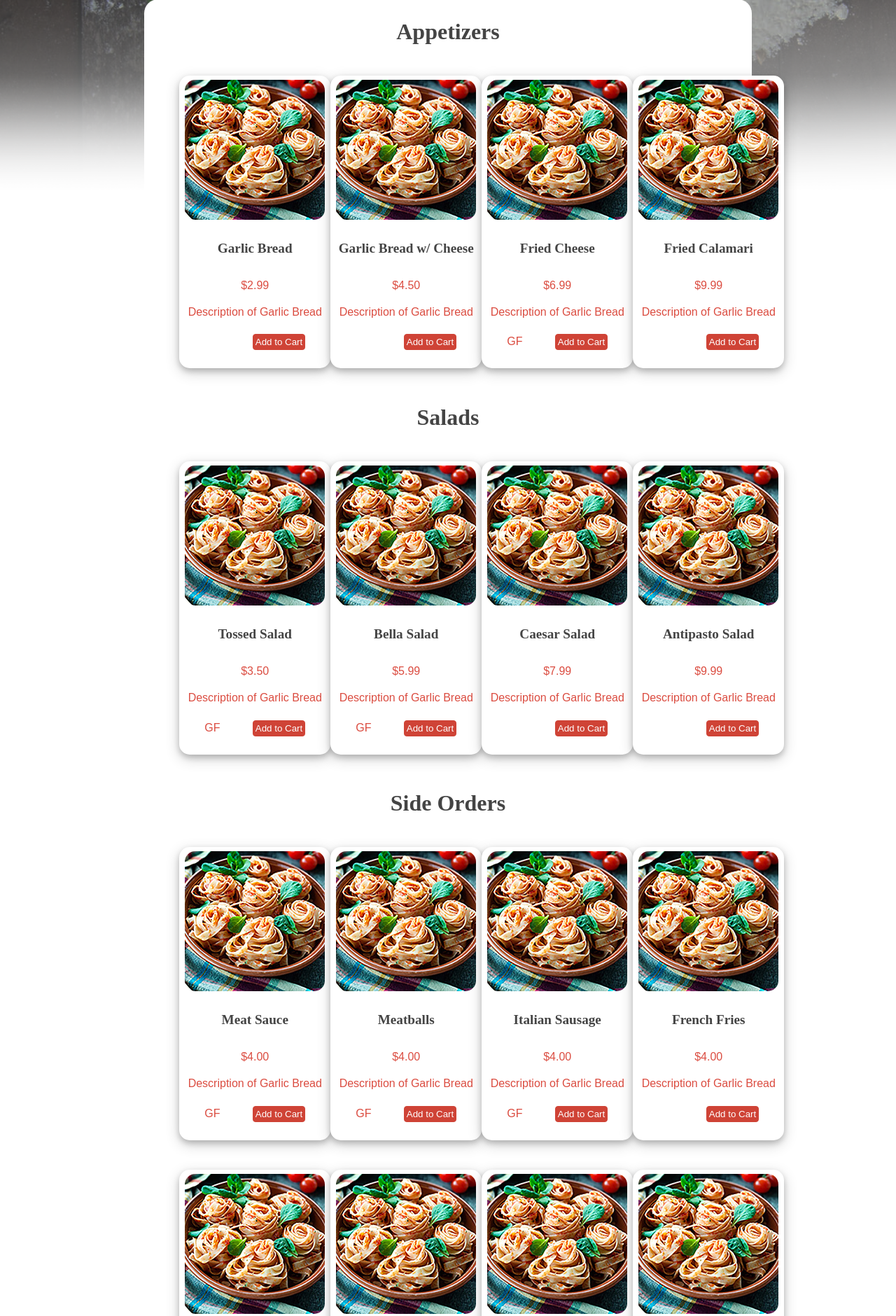
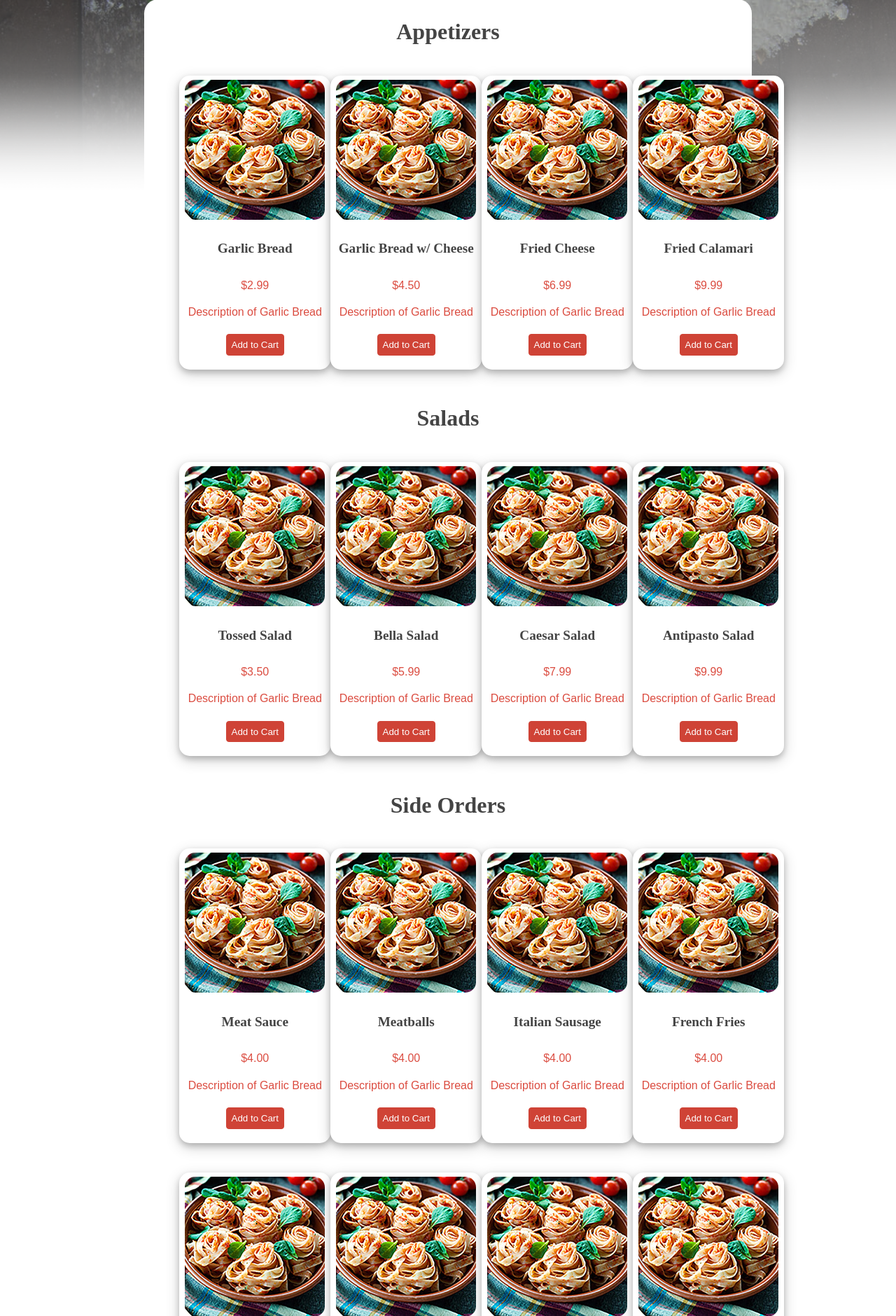
Before and after one commit to katelyn-raye/ctech4320, a PHP site: page /menu.html in a window 1280 px wide. Shown: the part 730-2610 px from the top of the page at 70% size. Run offline with PHP 8.4, Linux system fonts and the light colour scheme; some web fonts are replaced.

Commit message:
fixed add to cart button

```diff
--- a/css/styles.css
+++ b/css/styles.css
@@ -448,14 +448,14 @@ input[type=text]{
   display: -webkit-flex;
   flex-flow: row nowrap;
   -webkit-flex-flow: row nowrap;
-  justify-content: space-between;
-  -webkit-justify-content: space-between;
-  align-items: flex-start;
-  -webkit-align-items: flex-start;
-  align-content: space-between;
-  -webkit-align-content: space-between;
-  width: 80%;
-  margin: 10% 0 5% 0;
+  justify-content: center;
+  -webkit-justify-content: center;
+  align-items: center;
+  -webkit-align-items: center;
+  align-content: center;
+  -webkit-align-content: center;
+  width: 100%;
+  margin: 10% 0 2% 0;
 }
 
 .addCart{
@@ -463,7 +463,7 @@ input[type=text]{
   color: white;
   border: 1px solid #CF4336;
   border-radius: 4px;
-  padding:3px;
+  padding:0.5em;
 }
 
 .addCart:hover{
--- a/menu.html
+++ b/menu.html
@@ -79,7 +79,6 @@
         <p class="description">Description of Garlic Bread</p>
 
         <div class="menuSubmitContainer">
-          <p class="benefits"></p>
           <button class="addCart">Add to Cart</button>
         </div>
       </div>
@@ -91,7 +90,6 @@
         <p class="description">Description of Garlic Bread</p>
 
         <div class="menuSubmitContainer">
-          <p class="benefits"></p>
           <button class="addCart">Add to Cart</button>
         </div>
       </div>
@@ -103,7 +101,6 @@
         <p class="description">Description of Garlic Bread</p>
 
         <div class="menuSubmitContainer">
-          <p class="benefits">GF</p>
           <button class="addCart">Add to Cart</button>
         </div>
       </div>
@@ -115,7 +112,6 @@
         <p class="description">Description of Garlic Bread</p>
 
         <div class="menuSubmitContainer">
-          <p class="benefits"></p>
           <button class="addCart">Add to Cart</button>
         </div>
       </div>
@@ -133,7 +129,6 @@
         <p class="description">Description of Garlic Bread</p>
 
         <div class="menuSubmitContainer">
-          <p class="benefits">GF</p>
           <button class="addCart">Add to Cart</button>
         </div>
       </div>
@@ -145,7 +140,6 @@
         <p class="description">Description of Garlic Bread</p>
 
         <div class="menuSubmitContainer">
-          <p class="benefits">GF</p>
           <button class="addCart">Add to Cart</button>
         </div>
       </div>
@@ -157,7 +151,6 @@
         <p class="description">Description of Garlic Bread</p>
 
         <div class="menuSubmitContainer">
-          <p class="benefits"></p>
           <button class="addCart">Add to Cart</button>
         </div>
       </div>
@@ -169,7 +162,6 @@
         <p class="description">Description of Garlic Bread</p>
 
         <div class="menuSubmitContainer">
-          <p class="benefits"></p>
           <button class="addCart">Add to Cart</button>
         </div>
       </div>
@@ -187,7 +179,6 @@
       <p class="description">Description of Garlic Bread</p>
 
       <div class="menuSubmitContainer">
-        <p class="benefits">GF</p>
         <button class="addCart">Add to Cart</button>
       </div>
     </div>
@@ -199,7 +190,6 @@
       <p class="description">Description of Garlic Bread</p>
 
       <div class="menuSubmitContainer">
-        <p class="benefits">GF</p>
         <button class="addCart">Add to Cart</button>
       </div>
     </div>
@@ -211,7 +201,6 @@
       <p class="description">Description of Garlic Bread</p>
 
       <div class="menuSubmitContainer">
-        <p class="benefits">GF</p>
         <button class="addCart">Add to Cart</button>
       </div>
     </div>
@@ -223,7 +212,6 @@
       <p class="description">Description of Garlic Bread</p>
 
       <div class="menuSubmitContainer">
-        <p class="benefits"></p>
         <button class="addCart">Add to Cart</button>
       </div>
     </div>
@@ -238,7 +226,6 @@
       <p class="description">Description of Garlic Bread</p>
 
       <div class="menuSubmitContainer">
-        <p class="benefits"></p>
         <button class="addCart">Add to Cart</button>
       </div>
     </div>
@@ -250,7 +237,6 @@
       <p class="description">Description of Garlic Bread</p>
 
       <div class="menuSubmitContainer">
-        <p class="benefits"></p>
         <button class="addCart">Add to Cart</button>
       </div>
     </div>
@@ -262,7 +248,6 @@
       <p class="description">Description of Garlic Bread</p>
 
       <div class="menuSubmitContainer">
-        <p class="benefits">Vegan/GF</p>
         <button class="addCart">Add to Cart</button>
       </div>
     </div>
@@ -274,7 +259,6 @@
       <p class="description">Description of Garlic Bread</p>
 
       <div class="menuSubmitContainer">
-        <p class="benefits">Vegan</p>
         <button class="addCart">Add to Cart</button>
       </div>
     </div>
@@ -289,7 +273,6 @@
       <p class="description">Description of Garlic Bread</p>
 
       <div class="menuSubmitContainer">
-        <p class="benefits"></p>
         <button class="addCart">Add to Cart</button>
       </div>
     </div>
@@ -301,7 +284,6 @@
       <p class="description">Comes as half a dozen rolls.</p>
 
       <div class="menuSubmitContainer">
-        <p class="benefits"></p>
         <button class="addCart">Add to Cart</button>
       </div>
     </div>
@@ -319,7 +301,6 @@
     <p class="description">Description of Garlic Bread</p>
 
     <div class="menuSubmitContainer">
-      <p class="benefits"></p>
       <button class="addCart">Add to Cart</button>
     </div>
   </div>
@@ -331,7 +312,6 @@
     <p class="description">Description of Garlic Bread</p>
 
     <div class="menuSubmitContainer">
-      <p class="benefits"></p>
       <button class="addCart">Add to Cart</button>
     </div>
   </div>
@@ -343,7 +323,6 @@
     <p class="description">Description of Garlic Bread</p>
 
     <div class="menuSubmitContainer">
-      <p class="benefits"></p>
       <button class="addCart">Add to Cart</button>
     </div>
   </div>
@@ -355,7 +334,6 @@
     <p class="description">Description of Garlic Bread</p>
 
     <div class="menuSubmitContainer">
-      <p class="benefits"></p>
     </div>
   </div>
 </div>
@@ -372,7 +350,6 @@
     <p class="description">Description of Garlic Bread</p>
 
     <div class="menuSubmitContainer">
-      <p class="benefits"></p>
       <button class="addCart">Add to Cart</button>
     </div>
   </div>
@@ -384,7 +361,6 @@
     <p class="description">Description of Garlic Bread</p>
 
     <div class="menuSubmitContainer">
-      <p class="benefits"></p>
       <button class="addCart">Add to Cart</button>
     </div>
   </div>
@@ -402,7 +378,6 @@
     <p class="description">Description of Garlic Bread</p>
 
     <div class="menuSubmitContainer">
-      <p class="benefits"></p>
       <button class="addCart">Add to Cart</button>
     </div>
   </div>
@@ -414,7 +389,6 @@
     <p class="description">Description of Garlic Bread</p>
 
     <div class="menuSubmitContainer">
-      <p class="benefits"></p>
       <button class="addCart">Add to Cart</button>
     </div>
   </div>
@@ -426,7 +400,6 @@
     <p class="description">Description of Garlic Bread</p>
 
     <div class="menuSubmitContainer">
-      <p class="benefits"></p>
       <button class="addCart">Add to Cart</button>
     </div>
   </div>
@@ -438,7 +411,6 @@
     <p class="description">Description of Garlic Bread</p>
 
     <div class="menuSubmitContainer">
-      <p class="benefits"></p>
       <button class="addCart">Add to Cart</button>
     </div>
   </div>
@@ -455,7 +427,6 @@
     <p class="description">Description of Garlic Bread</p>
 
     <div class="menuSubmitContainer">
-      <p class="benefits"></p>
       <button class="addCart">Add to Cart</button>
     </div>
   </div>
@@ -467,7 +438,6 @@
     <p class="description">Description of Garlic Bread</p>
 
     <div class="menuSubmitContainer">
-      <p class="benefits"></p>
       <button class="addCart">Add to Cart</button>
     </div>
   </div>
@@ -479,7 +449,6 @@
     <p class="description">Description of Garlic Bread</p>
 
     <div class="menuSubmitContainer">
-      <p class="benefits"></p>
       <button class="addCart">Add to Cart</button>
     </div>
   </div>
@@ -491,7 +460,6 @@
     <p class="description">Description of Garlic Bread</p>
 
     <div class="menuSubmitContainer">
-      <p class="benefits">Vegan</p>
       <button class="addCart">Add to Cart</button>
     </div>
   </div>
@@ -507,7 +475,6 @@
     <p class="description">Description of Garlic Bread</p>
 
     <div class="menuSubmitContainer">
-      <p class="benefits"></p>
       <button class="addCart">Add to Cart</button>
     </div>
   </div>
@@ -519,7 +486,6 @@
     <p class="description">Description of Garlic Bread</p>
 
     <div class="menuSubmitContainer">
-      <p class="benefits"></p>
       <button class="addCart">Add to Cart</button>
     </div>
   </div>
@@ -531,7 +497,6 @@
     <p class="description">Description of Garlic Bread</p>
 
     <div class="menuSubmitContainer">
-      <p class="benefits"></p>
       <button class="addCart">Add to Cart</button>
     </div>
   </div>
@@ -543,7 +508,6 @@
     <p class="description">Description of Garlic Bread</p>
 
     <div class="menuSubmitContainer">
-      <p class="benefits"></p>
       <button class="addCart">Add to Cart</button>
     </div>
   </div>
@@ -557,7 +521,6 @@
       <p class="description">Description of Garlic Bread</p>
 
       <div class="menuSubmitContainer">
-        <p class="benefits"></p>
         <button class="addCart">Add to Cart</button>
       </div>
     </div>
@@ -569,7 +532,6 @@
       <p class="description">Description of Garlic Bread</p>
 
       <div class="menuSubmitContainer">
-        <p class="benefits"></p>
         <button class="addCart">Add to Cart</button>
       </div>
     </div>
@@ -581,7 +543,6 @@
       <p class="description">Description of Garlic Bread</p>
 
       <div class="menuSubmitContainer">
-        <p class="benefits"></p>
         <button class="addCart">Add to Cart</button>
       </div>
     </div>
@@ -593,7 +554,6 @@
       <p class="description">Description of Garlic Bread</p>
 
       <div class="menuSubmitContainer">
-        <p class="benefits"></p>
         <button class="addCart">Add to Cart</button>
       </div>
     </div>
@@ -608,7 +568,6 @@
         <p class="description">Description of Garlic Bread</p>
 
         <div class="menuSubmitContainer">
-          <p class="benefits"></p>
           <button class="addCart">Add to Cart</button>
         </div>
       </div>
@@ -620,7 +579,6 @@
         <p class="description">Description of Garlic Bread</p>
 
         <div class="menuSubmitContainer">
-          <p class="benefits"></p>
           <button class="addCart">Add to Cart</button>
         </div>
       </div>
@@ -638,7 +596,6 @@
     <p class="description">Description of Garlic Bread</p>
 
     <div class="menuSubmitContainer">
-      <p class="benefits"></p>
       <button class="addCart">Add to Cart</button>
     </div>
   </div>
@@ -650,7 +607,6 @@
     <p class="description">Description of Garlic Bread</p>
 
     <div class="menuSubmitContainer">
-      <p class="benefits"></p>
       <button class="addCart">Add to Cart</button>
     </div>
   </div>
@@ -662,7 +618,6 @@
     <p class="description">Description of Garlic Bread</p>
 
     <div class="menuSubmitContainer">
-      <p class="benefits"></p>
       <button class="addCart">Add to Cart</button>
     </div>
   </div>
@@ -674,7 +629,6 @@
     <p class="description">Description of Garlic Bread</p>
 
     <div class="menuSubmitContainer">
-      <p class="benefits"></p>
       <button class="addCart">Add to Cart</button>
     </div>
   </div>
@@ -688,7 +642,6 @@
       <p class="description">Description of Garlic Bread</p>
 
       <div class="menuSubmitContainer">
-        <p class="benefits"></p>
         <button class="addCart">Add to Cart</button>
       </div>
     </div>
@@ -700,7 +653,6 @@
       <p class="description">Description of Garlic Bread</p>
 
       <div class="menuSubmitContainer">
-        <p class="benefits"></p>
         <button class="addCart">Add to Cart</button>
       </div>
     </div>
@@ -712,7 +664,6 @@
       <p class="description">Description of Garlic Bread</p>
 
       <div class="menuSubmitContainer">
-        <p class="benefits"></p>
         <button class="addCart">Add to Cart</button>
       </div>
     </div>
@@ -724,7 +675,6 @@
       <p class="description">Description of Garlic Bread</p>
 
       <div class="menuSubmitContainer">
-        <p class="benefits"></p>
         <button class="addCart">Add to Cart</button>
       </div>
     </div>
```
